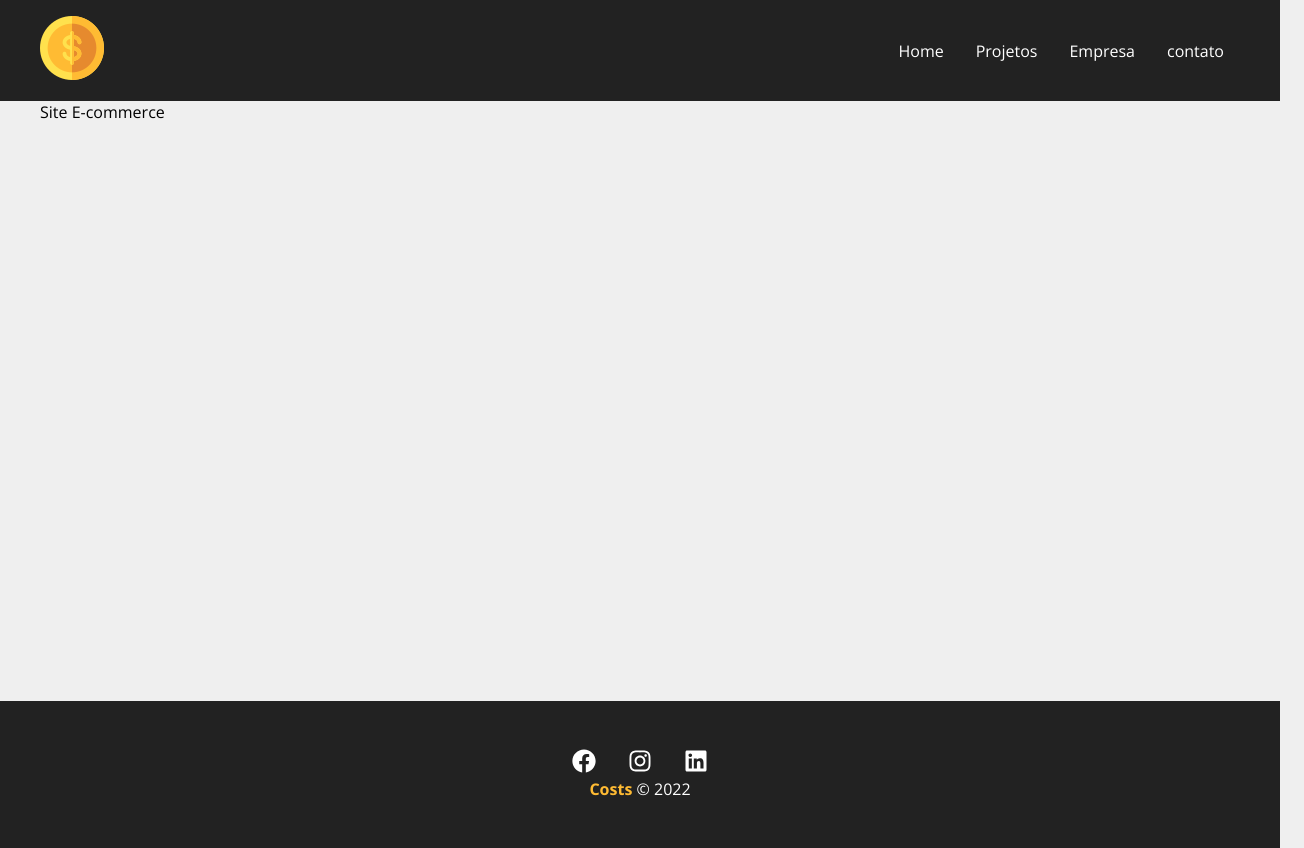
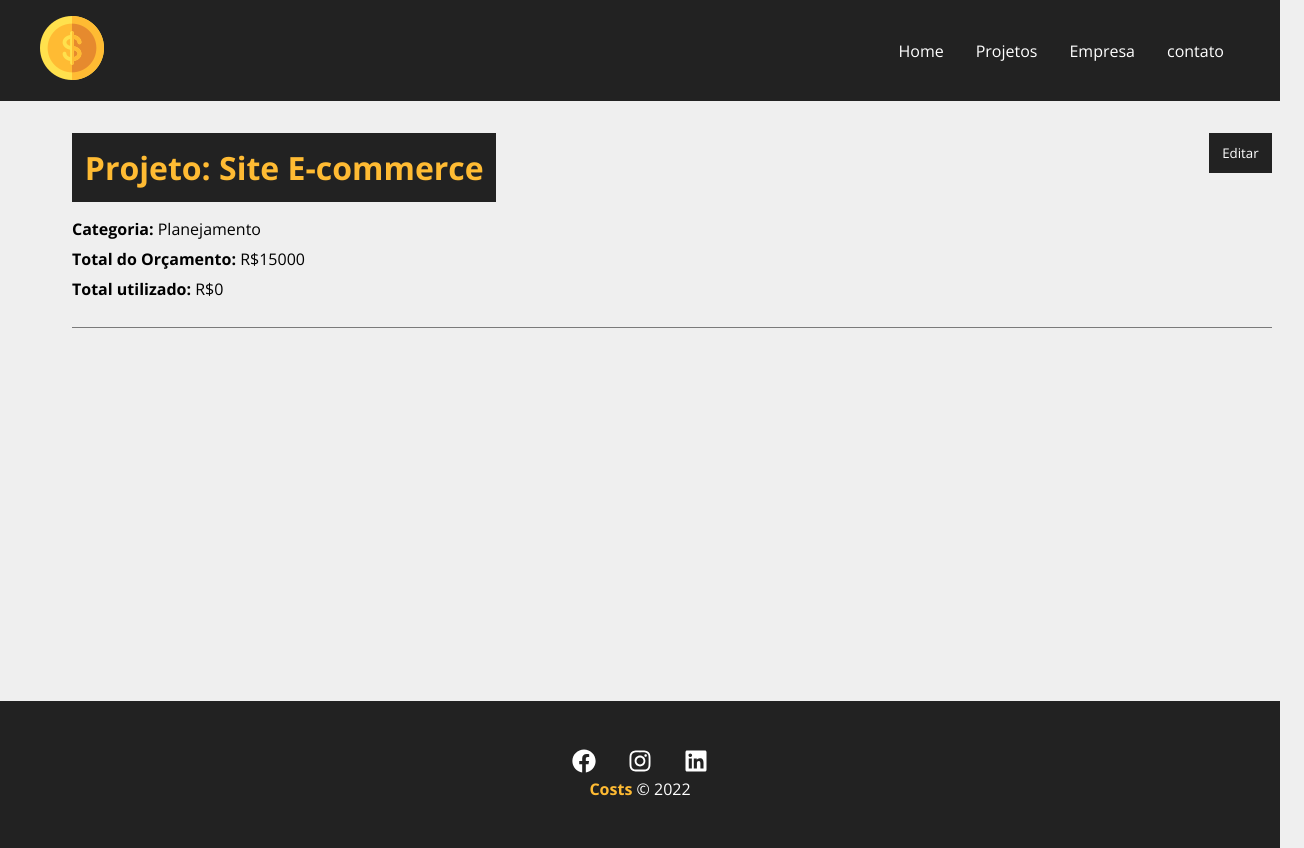
Before and after one commit to joellaranjeira/costs, a React (Create React App) app: page /projeto/1 in a window 1280 px wide. Shown: the whole page, 1304 px wide, since content can reach past the window. Built offline with nearby package versions, Linux system fonts and the light colour scheme; data requests are answered from the project's data file.

Commit message:
aula 31 completa

```diff
--- a/src/components/pages/Project.js
+++ b/src/components/pages/Project.js
@@ -1,27 +1,72 @@
 import styles from './Project.module.css'
+import Loading from '../layout/Loading'
+import Container from '../layout/Container'
 
 import { useParams } from 'react-router-dom'
 import { useState, useEffect } from 'react'
 
-function Project (){
-    const {id} = useParams()
+function Project() {
+    const { id } = useParams()
     const [project, setProject] = useState([])
+    const [showProjectForm, setShowProjectForm] = useState(false)
 
     useEffect(() => {
+        setTimeout(() => {
+
+
             fetch(`http://localhost:5000/projects/${id}`, {
                 method: 'GET',
                 Headers: {
                     'content-Type': 'application/jon',
                 },
-        }).then((resp)=> resp.json())
-        .then((data)=> {
+            }).then((resp) => resp.json())
+                .then((data) => {
                     setProject(data)
                 })
-        .catch((err)=> console.log(err))
-    },[id])
+                .catch((err) => console.log(err))
+        }, 300)
+
+    }, [id])
+
+    function toggleProjectForm() {
+        setShowProjectForm(!showProjectForm)
+    }
 
     return (
-        <p>{project.name}</p>
+        <>{project.name ? (
+            <div className={styles.project_details}>
+                <Container customClass="column">
+                    <div className={styles.details_container}>
+                        <h1>Projeto: {project.name}</h1>
+                        <button className={styles.btn} onClick={toggleProjectForm}>
+                            {!showProjectForm ? 'Editar' : 'Fechar'}
+                        </button>
+                        {!showProjectForm ? (
+                            <div className={styles.project_info}>
+                                <p>
+                                    <span>Categoria:</span> {project.category.name}
+                                </p>
+                                <p>
+                                    <span>Total do Orçamento:</span> R${project.budget}
+                                </p>
+                                <p>
+                                    <span>Total utilizado:</span> R${project.cost}
+                                </p>
+                            </div>
+                        ) : (
+                            <div className={styles.project_info}>
+                                <p>Detalhe do Projeto</p>
+                            </div>
+                        )}
+                    </div>
+                </Container>
+            </div>
+
+        ) : (
+            <Loading />
+        )
+        }
+        </>
     )
 }
 
--- a/src/components/pages/Project.module.css
+++ b/src/components/pages/Project.module.css
@@ -0,0 +1,46 @@
+.project_details{
+    padding: 2em;
+}
+
+.project_details h1,
+.project_details h2,
+.project_details p {
+    margin-bottom: 0.5em;
+}
+
+.project_details h1{
+    background-color: #222;
+    color: #ffbb33;
+    padding: 0.4em;
+}
+.project_details span{
+    font-weight: bold;
+}
+
+.details_container,
+.service_form_container{
+    border-bottom: 1px solid #7a7a7a;
+    margin-bottom: 1.2em;
+    padding-bottom: 1.2em;
+    display: flex;
+    justify-content: space-between;
+    flex-wrap: wrap;
+}
+
+.btn{
+    background-color: #222;
+    color: #fff;
+    padding: 0.5em 1em;
+    text-decoration: none;
+    transition: 0.5s;
+    cursor: pointer;
+    max-height: 40px;
+    border: none;
+}
+.btn:hover{
+    color: #ffbb33;
+}
+
+.project_info{
+    width: 100%;
+}
--- a/src/components/project/ProjectCard.js
+++ b/src/components/project/ProjectCard.js
@@ -24,7 +24,7 @@ function ProjectCard({ id, name, budget, category, handleRemove }) {
 
             <div className={styles.project_card_actions}>
                 <Link to={`/projeto/${id}`}>
-                    <BsPencil /> Editar
+                    <BsPencil /> Detalhe
                 </Link>
 
                 <button onClick={remove}>
```
Lines whose indentation alone changed are shown as unchanged.
